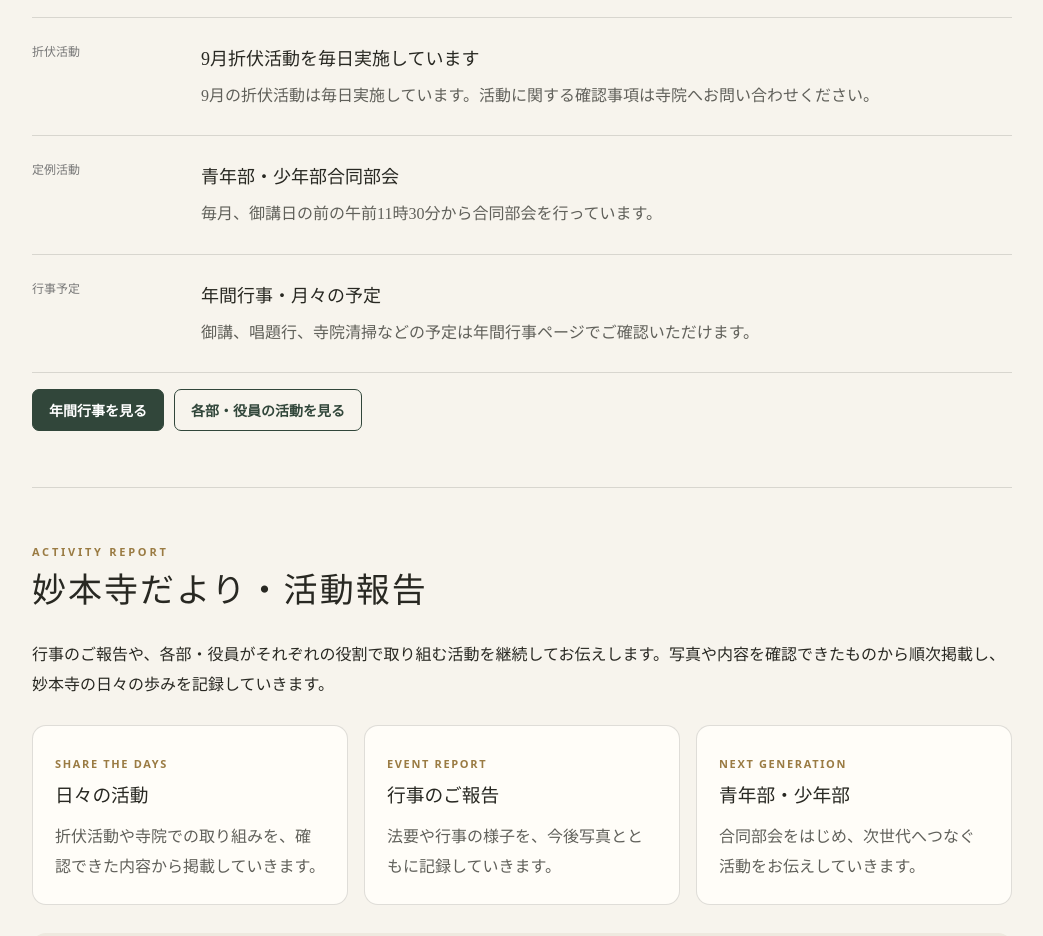
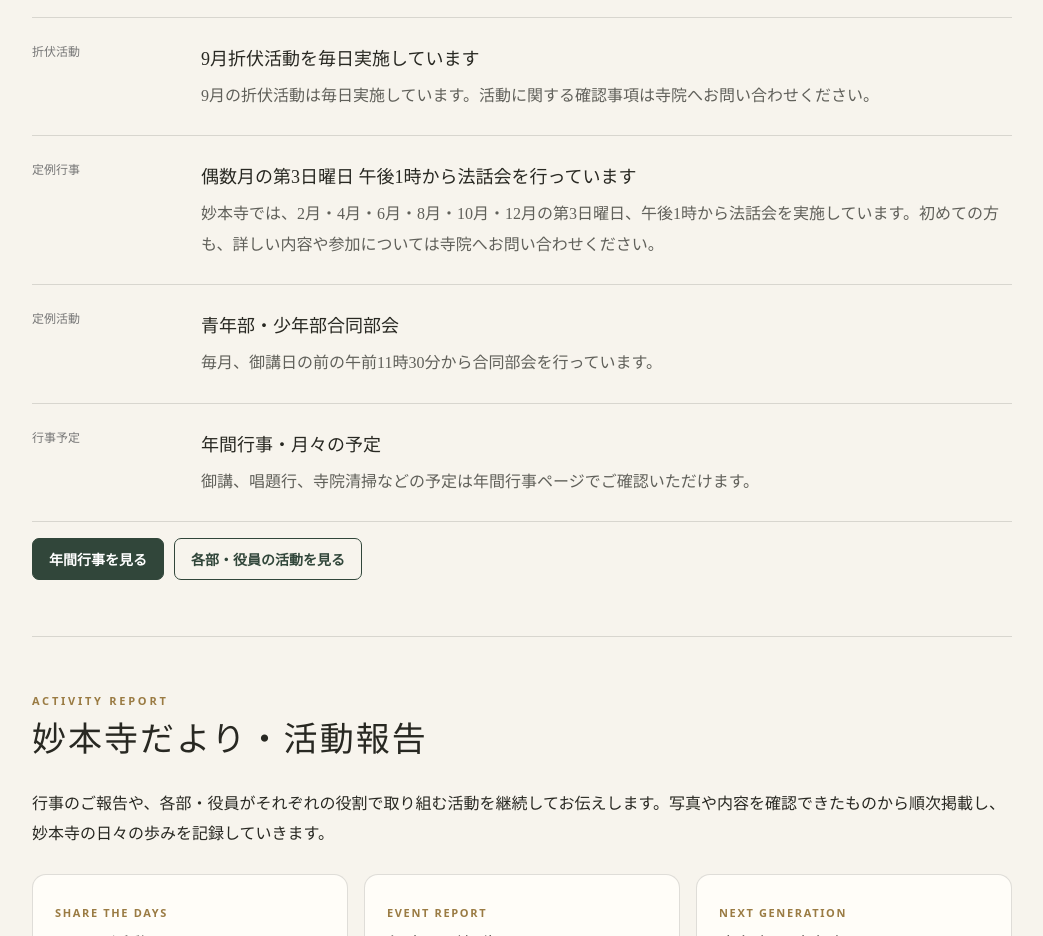
Before and after one commit to kobemyouhonji-collab/kobe-myouhonji, a plain HTML site: page news.html in a window 1280 px wide. Shown: the part 1220-2156 px from the top of the page, without its empty margins (118-1161 px from the left). Drawn offline with Linux system fonts and the light colour scheme.

Commit message:
Add files via upload

```diff
--- a/news.html
+++ b/news.html
@@ -3,7 +3,7 @@
 <head>
 <meta charset="utf-8">
 <meta name="viewport" content="width=device-width,initial-scale=1">
-<meta name="description" content="妙本寺からのお知らせ・活動報告。4月・9月の折伏活動、行事案内、各部・役員の活動など、妙本寺の日々の歩みをお伝えします。">
+<meta name="description" content="妙本寺からのお知らせ・活動報告。4月・9月の折伏活動、偶数月第3日曜日の法話会、行事案内、各部・役員の活動など、妙本寺の日々の歩みをお伝えします。">
 <meta name="robots" content="index,follow">
 <title>お知らせ・活動報告｜妙本寺</title>
 <link rel="canonical" href="https://kobemyouhonji-collab.github.io/kobe-myouhonji/news.html">
@@ -41,6 +41,7 @@
 <div class="eyebrow">LATEST NEWS</div><h2>最新のお知らせ</h2>
 <div class="news">
 <article class="item"><div class="label">折伏活動</div><div><strong>9月折伏活動を毎日実施しています</strong><p>9月の折伏活動は毎日実施しています。活動に関する確認事項は寺院へお問い合わせください。</p></div></article>
+<article class="item"><div class="label">定例行事</div><div><strong>偶数月の第3日曜日 午後1時から法話会を行っています</strong><p>妙本寺では、2月・4月・6月・8月・10月・12月の第3日曜日、午後1時から法話会を実施しています。初めての方も、詳しい内容や参加については寺院へお問い合わせください。</p></div></article>
 <article class="item"><div class="label">定例活動</div><div><strong>青年部・少年部合同部会</strong><p>毎月、御講日の前の午前11時30分から合同部会を行っています。</p></div></article>
 <article class="item"><div class="label">行事予定</div><div><strong>年間行事・月々の予定</strong><p>御講、唱題行、寺院清掃などの予定は年間行事ページでご確認いただけます。</p></div></article>
 </div>
```
Also changed, not shown: 1 other file.
